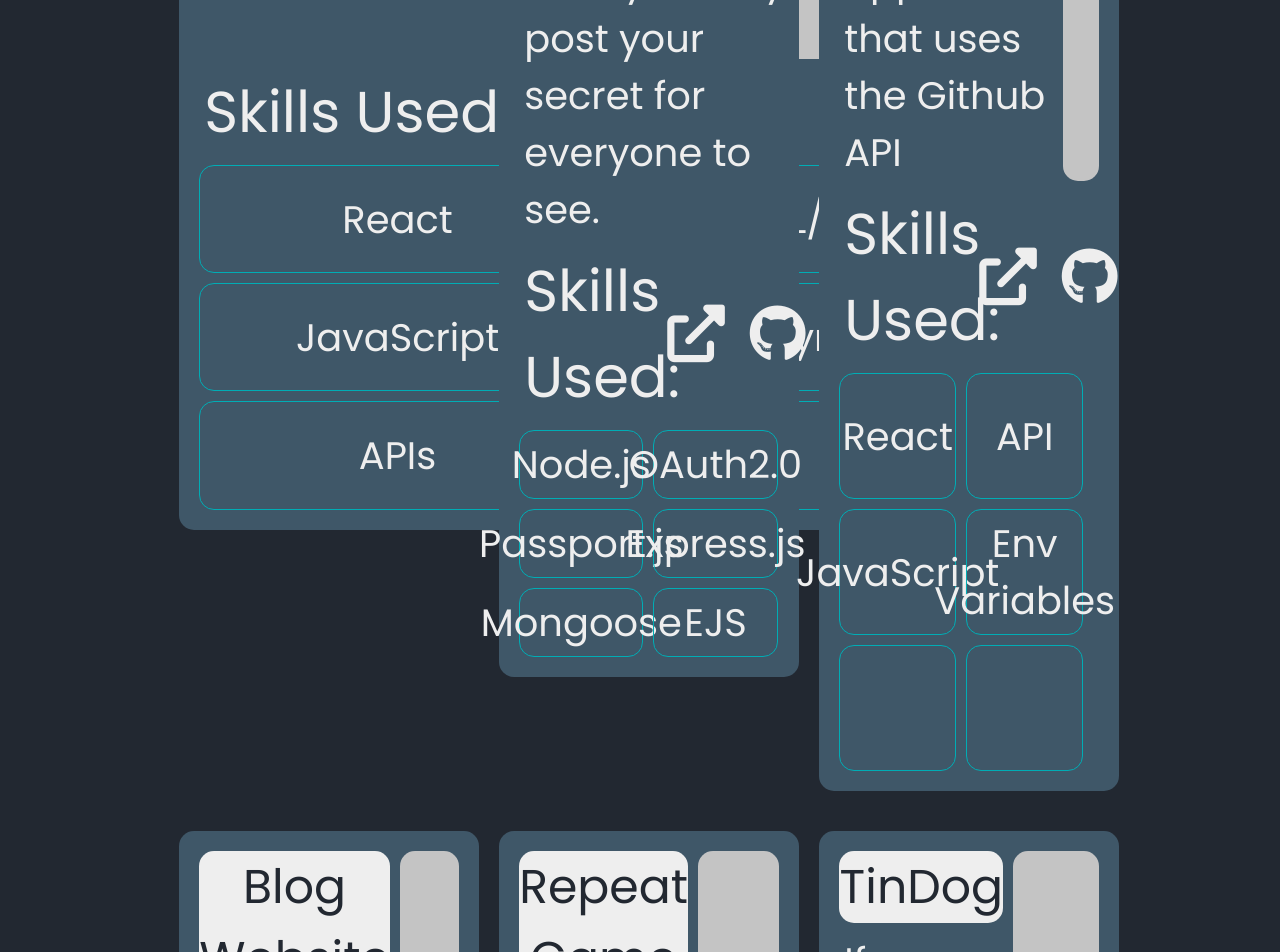
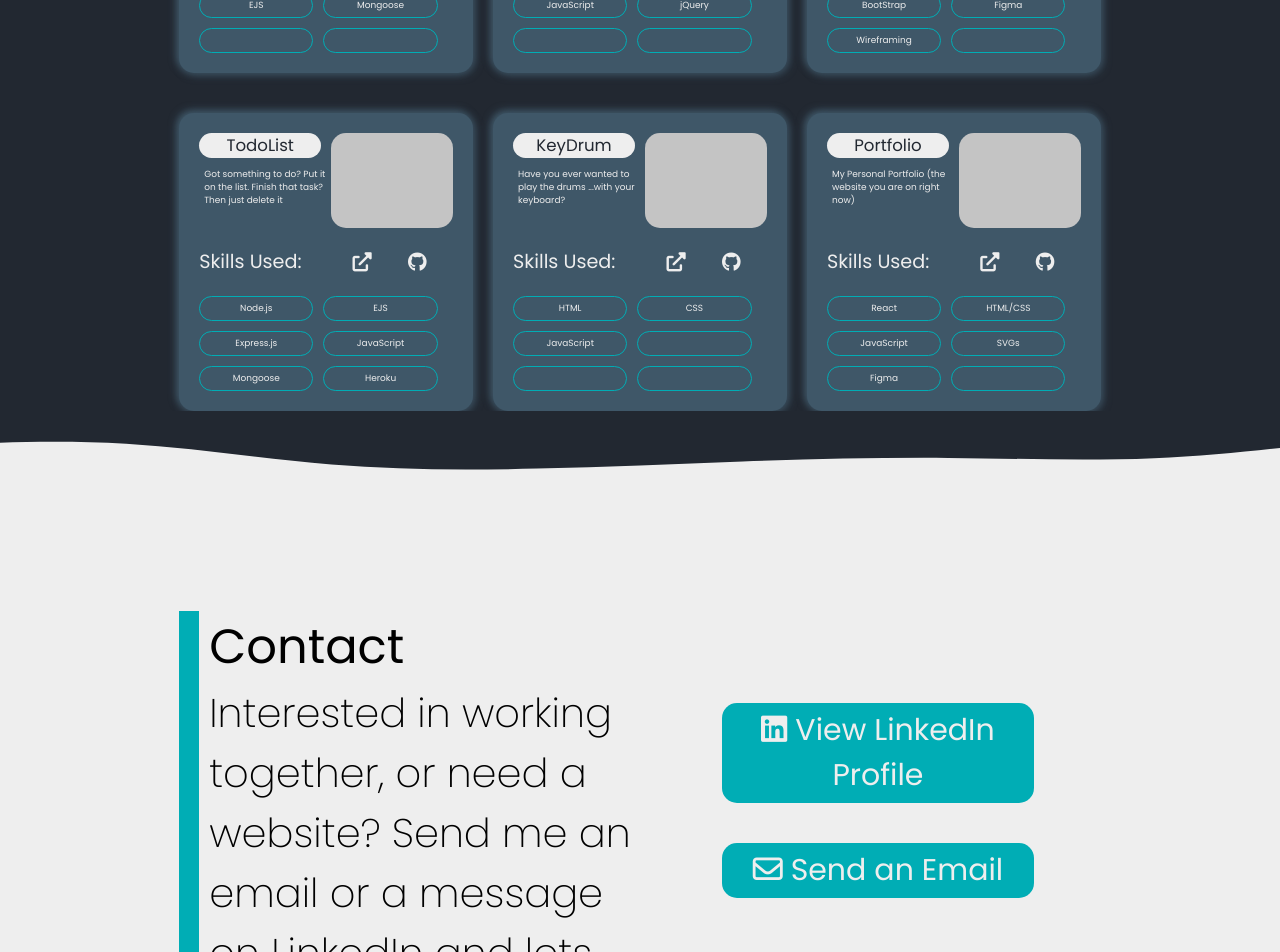
Before and after one commit to simran7s/portfolio, a React (Create React App) app: page / in a window 1280 px wide. Shown: the part 2400-3352 px from the top of the page. Built offline with nearby package versions, Linux system fonts and the light colour scheme.

Commit message:
complete majority of desktop version + some tablet

```diff
--- a/public/style.css
+++ b/public/style.css
@@ -8,7 +8,7 @@
 
     --default-padding: 10vh 14vw;
     --default-margin: 10vh 14vw;
-    --default-mobile-padding: 7% 15%;
+    --default-mobile-padding: 7% 7vw;
     --default-mobile-margin: 5vh 7vw;
 
     --logo-circle-size: 8rem;
@@ -83,9 +83,16 @@ p {
 
 
 /* HIDE DESKTOP ELEMENTS ON MOBILE*/
+
+.higher-index {
+    position: relative;
+    z-index: 1;
+}
+
 .desktop {
     display: none;
 }
+
 
 
 
@@ -120,7 +127,7 @@ p {
     align-items: center;
     padding: var(--default-mobile-margin);
     padding-bottom: none;
-    transition: all 0.5s ease;
+    transition: 0.5s ease;
 }
 
 
@@ -331,6 +338,10 @@ p {
     align-items: center;
 }
 
+/* .desktop {
+    display: none;
+} */
+
 .socials i {
     margin: 2rem 0;
     font-size: 6rem;
@@ -421,7 +432,7 @@ p {
 
     display: grid;
     grid-template-columns: 1fr 1fr;
-    grid-template-rows: 5fr 1fr 4fr;
+    grid-template-rows: 2fr 1fr 2fr;
     gap: 10px;
 
     grid-template-areas: "info picture"
@@ -430,10 +441,6 @@ p {
     box-sizing: border-box;
 }
 
-.work-card {
-    font-size: 2.3vw;
-    font-size: smaller;
-}
 
 .card-info {
     grid-area: info;
@@ -464,17 +471,18 @@ p {
 
 .card-middle {
     grid-area: mid;
+    display: flex;
+    justify-content: space-between;
+    align-items: center;
 }
 
-.middle-grid {
-    display: grid;
-    grid-template-columns: 50% 50%;
-    padding: 0px 5px;
+.card-middle h4 {
+    font-size: 4.5vw;
+    margin: auto 0;
 }
 
-.middle-grid h4 {
-    font-size: 4.5vw;
-    margin: auto 0;
+.card-middle a {
+    width: auto;
 }
 
 .work-links a i {
@@ -483,7 +491,6 @@ p {
 
 .card-skills {
     grid-area: skills;
-
     display: grid;
     grid-template-columns: repeat(auto-fit, minmax(30%, 45%));
     gap: 10px;
@@ -491,12 +498,11 @@ p {
 }
 
 .card-skill {
-    /* background-color: var(--primary); */
     border: 1px solid var(--primary);
     border-radius: 15px;
     text-align: center;
     padding: 0.5rem 1rem;
-    font-size: 2.5vw;
+    /* font-size: 2.5vw; */
     display: flex;
     justify-content: center;
     align-items: center;
@@ -513,11 +519,9 @@ p {
 }
 
 .work-links {
+    width: 50%;
     display: flex;
-    gap: 5px;
-    /* justify-content: space-evenly; */
-    /* align-items: center; */
-    /* grid-template-columns: 50% 50%; */
+    justify-content: space-evenly;
 }
 
 .work-links a {
@@ -560,7 +564,7 @@ p {
     height: 25vh;
 }
 
-#contact a {
+#contact .contact-links a {
     display: block;
     box-sizing: border-box;
     text-decoration: none;
@@ -600,11 +604,7 @@ p {
     height: 4rem;
 }
 
-#footer .socials a i {
-    color: var(--secondary);
-    font-size: 4rem;
 
-}
 
 #footer .copyright {
     text-align: center;
@@ -623,10 +623,7 @@ p {
         overflow-y: overlay
     }
 
-    .higher-index {
-        position: relative;
-        z-index: 1;
-    }
+
 
     .container {
         margin: var(--default-margin);
@@ -707,7 +704,6 @@ p {
         text-align: right;
         display: flex;
         justify-content: space-between;
-
     }
 
     nav .desktop a {
@@ -715,7 +711,6 @@ p {
         color: var(--secondary);
         font-size: var(--logo-text-size);
         padding: 1rem 0;
-
     }
 
     nav .desktop a:hover {
@@ -824,18 +819,26 @@ p {
     }
 
     #about p {
-        font-size: 3.6rem;
+        font-size: 3rem;
     }
 
     #about .socials.desktop {
         display: flex;
         justify-content: flex-start;
-        align-content: center;
+        align-items: flex-end;
+        height: 100%;
+        margin-top: auto;
     }
 
     #about .socials.desktop i {
         font-size: 12rem;
     }
+
+    #about .socials.desktop i:hover {
+        color: var(--primary);
+        transform: scale(1.2);
+    }
+
 
     #about .socials.desktop .fa-github {
         margin-right: 10rem;
@@ -867,8 +870,9 @@ p {
     }
 
     .skill {
-        padding: 1rem;
-        font-size: 2.4rem;
+        /* width: 80%; */
+        padding: 0.5rem;
+        font-size: 2rem;
     }
 
 
@@ -884,7 +888,7 @@ p {
 
     .word-card-grid {
         display: grid;
-        grid-template-columns: repeat(3, minmax(300px, 1fr));
+        grid-template-columns: repeat(auto-fit, minmax(45%, 1fr));
         gap: 2rem;
     }
 
@@ -904,10 +908,46 @@ p {
 
     /* Card */
     .work-card {
-        aspect-ratio: 1/1;
+        /* aspect-ratio: 1/1; */
         height: auto;
+        gap: 1rem;
+        font-size: 0.5vw;
+        border-radius: 50px;
+        border-radius: 15px;
+        border-radius: 15px;
+        background: #3F5768;
+        box-shadow: 2px 2px 8px #394e5e,
+            -2px -2px 8px #456072;
+    }
+
+    /* Card Title */
+    .card-info h3 {
+        font-size: 1.3vw;
+    }
+
+    /* Card Desc */
+    .card-info p {
         font-size: 0.7vw;
-        gap: 1rem;
+    }
+
+    /* Skills used */
+    .card-middle h4 {
+        font-size: 1.5vw;
+    }
+
+    /* Github/Site Icons */
+    .work-links a i {
+        font-size: 1.5vw;
+    }
+
+    .work-links a i:hover {
+        font-size: 1.5vw;
+        color: var(--primary);
+        transform: scale(1.2);
+    }
+
+    .card-skill p {
+        font-size: 0.7vw;
     }
 
     /* ******************** */
@@ -918,10 +958,159 @@ p {
         background-image: url("./images/work2contactTransitionWave-Desktop3x2.svg");
     }
 
+    #contact .gap {
+        height: 25vh;
+    }
 
+    #contact .contents {
+        display: flex;
+        justify-content: space-between;
+        align-items: center;
+        height: min-content;
+    }
+
+    #contact .contents .contact-text {
+        width: 50%;
+    }
+
+    #contact .contents .contact-text p {
+        font-weight: 200;
+        font-size: 4rem;
+    }
+
+    #contact .contents .contact-links {
+        width: 50%;
+        display: flex;
+        flex-direction: column;
+        align-items: center;
+        margin-bottom: auto;
+    }
+
+    #contact .contents .contact-links a {
+        width: 70%;
+        text-align: center;
+        font-size: 3rem;
+    }
+
+    #contact .contents .contact-links a:hover {
+        transform: scale(1.1);
+    }
+
+    #contact-scrollpoint {
+        padding-left: 1rem;
+        border-left: 20px solid var(--primary);
+        /* border-radius: 15px 0 0 0; */
+    }
+
+    .contents {
+        padding-left: 1rem;
+        border-left: 20px solid var(--primary);
+        /* border-radius: 0 0 0 15px; */
+    }
 
     /* ******************** */
     /* ****** FOOTER ****** */
     /* ******************** */
 
+    #footer {
+        position: static;
+        margin: 10vh;
+    }
+
+    .contact-wave {
+        /* overflow: hidden; */
+        /* height: min-content; */
+    }
+
+    #footer .socials a i {
+        color: var(--secondary);
+        font-size: 4rem;
+    }
+
+
+    #footer .copyright {
+        margin-top: 1rem;
+        text-align: center;
+        font-size: 2.5rem;
+    }
+
+    #footer .creator {
+        text-align: center;
+        font-size: 3.5rem;
+    }
+
+
+
+    #footer .socials a i:hover {
+        transform: scale(1.2);
+        color: var(--primary);
+    }
 }
+
+
+/* For Smaller and Longer Phones (iPhone 8Plus and Older*/
+@media only screen and (max-height: 736px) {
+    .landing-text {
+        height: 50vh;
+    }
+}
+
+/* Medium devices (landscape tablets, 768px and up) */
+@media only screen and (min-width: 768px) {
+    .landing-content.desktop {
+        display: none;
+    }
+
+    .spacer .mobile {
+        display: block;
+        position: absolute;
+        bottom: 20vh;
+        left: 0;
+        right: 0;
+        margin: auto;
+        width: 40%;
+    }
+
+    .socials.desktop {
+        display: none;
+    }
+
+    nav .mobile {
+        display: block;
+    }
+
+    nav .desktop {
+        display: none;
+    }
+}
+
+/* Large devices (laptops/desktops, 992px and up) */
+@media only screen and (min-width: 1050px) {
+    .landing-content.desktop {
+        display: block;
+    }
+
+    .spacer .mobile {
+        display: none;
+    }
+
+    nav .mobile {
+        display: none;
+    }
+
+    nav .desktop {
+        display: flex;
+    }
+}
+
+/* laptops and desktops*/
+@media only screen and (min-width: 1200px) {
+    .word-card-grid {
+        display: grid;
+        grid-template-columns: repeat(auto-fit, minmax(30%, 1fr));
+        gap: 2rem;
+    }
+}
+
+/* Extra large devices (large laptops and desktops, 1200px and up) */
+@media only screen and (min-width: 1200px) {}
--- a/src/App.js
+++ b/src/App.js
@@ -36,7 +36,10 @@ function App() {
       <About />
       <Work />
       <Contact />
-      <Footer />
+      <div className="mobile">
+        <Footer />
+
+      </div>
     </div>
   );
 }
--- a/src/components/ContactPage/Contact.jsx
+++ b/src/components/ContactPage/Contact.jsx
@@ -1,24 +1,27 @@
 import React from 'react'
-
+import Footer from '../FooterPage/Footer'
 function Contact() {
     return (
         <section id="contact" className="contact">
             <div className="spacer contact-wave">
                 <div className="container">
                     <div className="gap"></div>
+                    <h3 id="contact-scrollpoint">Contact</h3>
                     <div className="contents">
                         <div className="contact-text">
-                            <h3 id="contact-scrollpoint">Contact</h3>
                             <p>Interested in working together, or need a website? Send me an email or a message on LinkedIn and lets discuss what we can do together.</p>
                         </div>
 
                         <div className="contact-links">
-                            <a href="https://www.linkedin.com/in/simran-sandhu-0b7434195/" target="_blank" rel="noopener noreferrer">Visit LinkedIn</a>
-                            <a href="mailto:7simransandhu@gmail.com">Send an Email</a>
+                            <a href="https://www.linkedin.com/in/simran-sandhu-0b7434195/" target="_blank" rel="noopener noreferrer"><i class="fab fa-linkedin"></i> View LinkedIn Profile </a>
+                            <a href="mailto:7simransandhu@gmail.com"><i class="far fa-envelope"></i> Send an Email</a>
                         </div>
                     </div>
 
-
+                    {/* DESKTOP ONLY */}
+                    <div className="desktop">
+                        <Footer />
+                    </div>
                 </div>
             </div>
         </section>
--- a/src/components/WorkPage/Skill.jsx
+++ b/src/components/WorkPage/Skill.jsx
@@ -2,17 +2,17 @@ import React, { useEffect } from 'react'
 
 function Skill(props) {
 
-    // useEffect(() => {
-    //     const skill1 = document.querySelector(".skill")
-    //     const skills = document.querySelectorAll(".skill")
-    //     let style = window.getComputedStyle(skill1)
-    //     let height = style.getPropertyValue("height");
-    //     skills.forEach((skill) => {
-    //         skill.style.height = height;
-    //     })
+    useEffect(() => {
+        const skill1 = document.querySelector(".skill")
+        const skills = document.querySelectorAll(".skill")
+        let style = window.getComputedStyle(skill1)
+        let height = style.getPropertyValue("height");
+        skills.forEach((skill) => {
+            skill.style.height = height;
+        })
 
 
-    // }, [])
+    }, [])
 
 
     return (
--- a/src/components/WorkPage/WorkCard.jsx
+++ b/src/components/WorkPage/WorkCard.jsx
@@ -8,7 +8,7 @@ function WorkCard(props) {
 
 
     // FOR RUNNING STYLE FUNCTION ON WINDOW RESIZE
-    const [dimensions, setDimensions] = React.useState({
+    const [dimensions, setDimensions] = useState({
         width: window.innerWidth,
         height: window.innerHeight,
     });
@@ -21,9 +21,22 @@ function WorkCard(props) {
     useEffect(() => {
         const menu = document.querySelector(".work-nav")
         const card = document.querySelector(".work-card")
+        const grid = document.querySelector(".word-card-grid")
         let style = window.getComputedStyle(menu);
         let width = style.getPropertyValue("width")
-        card.style.width = width;
+
+        card.style.width = "auto";
+        grid.style.width = "auto";
+        // If Phone
+        if (dimensions.width < 768) {
+            console.log(dimensions.width)
+            card.style.width = width;
+        }
+        // If Tablet or Laptop
+        else {
+            grid.style.width = width;
+        }
+
 
     }, [dimensions])
 
@@ -48,15 +61,15 @@ function WorkCard(props) {
             </div>
 
             <div className="card-middle">
-                <div className="middle-grid">
-                    <h4>Skills Used:</h4>
-                    <div className="work-links">
-                        {/* <Anchor href={site_url} text="View Site" /> */}
-                        {/* <Anchor href={code_url} text="View Code" /> */}
-                        <Anchor href={site_url} text={<i class="fas fa-external-link-alt"></i>} />
-                        <Anchor href={code_url} text={<i class="fab fa-github"></i>} />
-                    </div>
+
+                <h4>Skills Used:</h4>
+                <div className="work-links">
+                    {/* <Anchor href={site_url} text="View Site" /> */}
+                    {/* <Anchor href={code_url} text="View Code" /> */}
+                    <Anchor href={site_url} text={<i className="fas fa-external-link-alt"></i>} />
+                    <Anchor href={code_url} text={<i className="fab fa-github"></i>} />
                 </div>
+
             </div>
 
             <div className="card-skills">
```
Also changed, not shown: src/components/AboutPage/About.jsx (+19 -3 lines), src/components/LandingPage/Landing.jsx (+3 -4 lines), src/components/LandingPage/Navbar.jsx (+24 -2 lines), public/images/layered-waves-haikei.svg, public/images/work2contactTransitionWave-Desktop3x2.svg, src/components/FooterPage/Footer.jsx (renamed from src/components/Footer/Footer.jsx).
